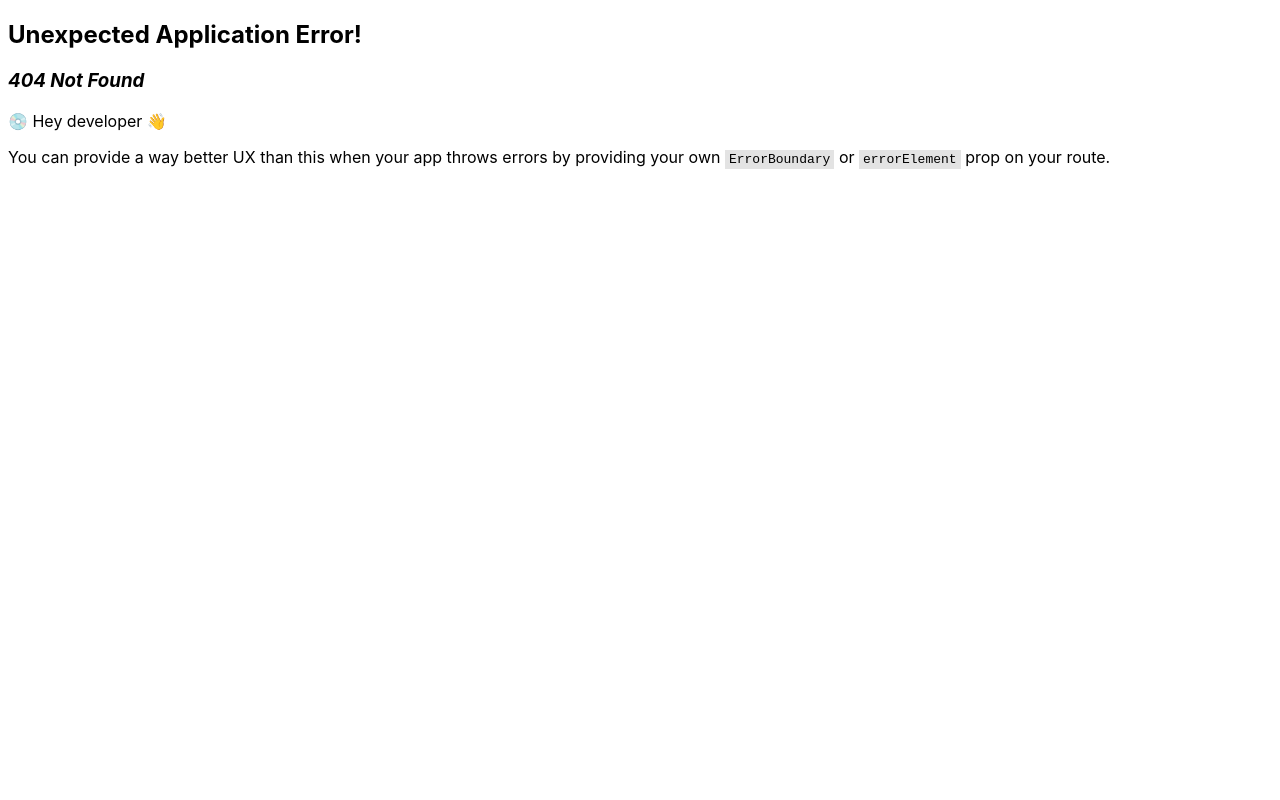
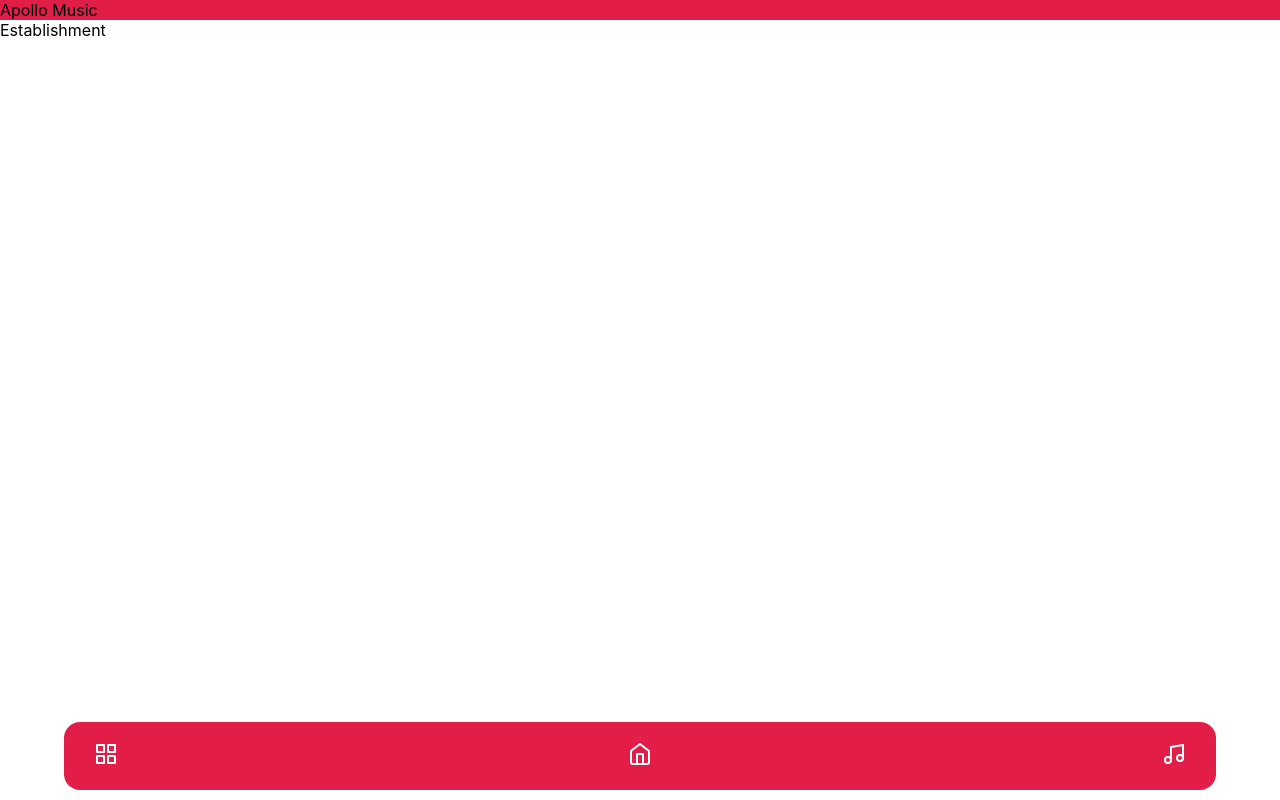
Before and after one commit to LucasAlt40/frontend-apollo, a React (Vite) app: page /establishment in a window 1280 px wide. Before the commit this address had no page. Built offline with nearby package versions, Linux system fonts and the light colour scheme.

Commit message:
feat: creating layout template of establishment

```diff
--- /dev/null
+++ b/src/components/Header/Header.tsx
@@ -0,0 +1,11 @@
+import style from "./header.module.css";
+
+const Header = () => {
+  return (
+    <header className={style.header}>
+      <span>Apollo Music</span>
+    </header>
+  );
+};
+
+export default Header;
--- /dev/null
+++ b/src/components/Header/header.module.css
@@ -0,0 +1,7 @@
+.header{
+    background-color: var(--color-rose);
+}
+
+.logo{
+    text-transform: uppercase;
+}
--- /dev/null
+++ b/src/components/Navbar/Navbar.tsx
@@ -0,0 +1,22 @@
+import { Grid, Home, Music } from "react-feather";
+import style from "./navbar.module.css";
+
+const Navbar = () => {
+  return (
+    <nav className={style.nav}>
+      <div className={style.content}>
+        <a className={style.a} href="#">
+          <Grid />
+        </a>
+        <a className={style.a} href="/establishment">
+          <Home />
+        </a>
+        <a className={style.a} href="#">
+          <Music />
+        </a>
+      </div>
+    </nav>
+  );
+};
+
+export default Navbar;
--- /dev/null
+++ b/src/components/Navbar/navbar.module.css
@@ -0,0 +1,21 @@
+.nav{
+    background-color: var(--color-rose);
+    color: white;
+    width: 90%;
+    position: fixed;
+    bottom: 10px;
+    left: 50%;
+    transform: translateX(-50%);
+    padding: 20px 30px;
+    border-radius: 16px;
+}
+
+.content{
+    display: flex;
+    justify-content: space-between;
+}
+
+.a{
+    color: inherit;
+    text-decoration: none;
+}
--- a/src/index.css
+++ b/src/index.css
@@ -1,11 +1,14 @@
+*{
+  padding: 0;
+  margin: 0;
+  box-sizing: border-box;
+}
+
 :root {
   --color-primary: #1c1c25;
   --color-rose: #e11d48;
-
   --font-primary: "Inter", sans-serif;
 }
-
-
 
 body {
   font-family: var(--font-primary);
--- /dev/null
+++ b/src/pages/establishment/Establishment.tsx
@@ -0,0 +1,14 @@
+import Header from "../../components/Header/Header";
+import Navbar from "../../components/Navbar/Navbar";
+
+const Establishment = () => {
+  return (
+    <>
+      <Header />
+      <div>Establishment</div>
+      <Navbar />
+    </>
+  );
+};
+
+export default Establishment;
```
Also changed, not shown: src/main.tsx (+14 -13 lines).
